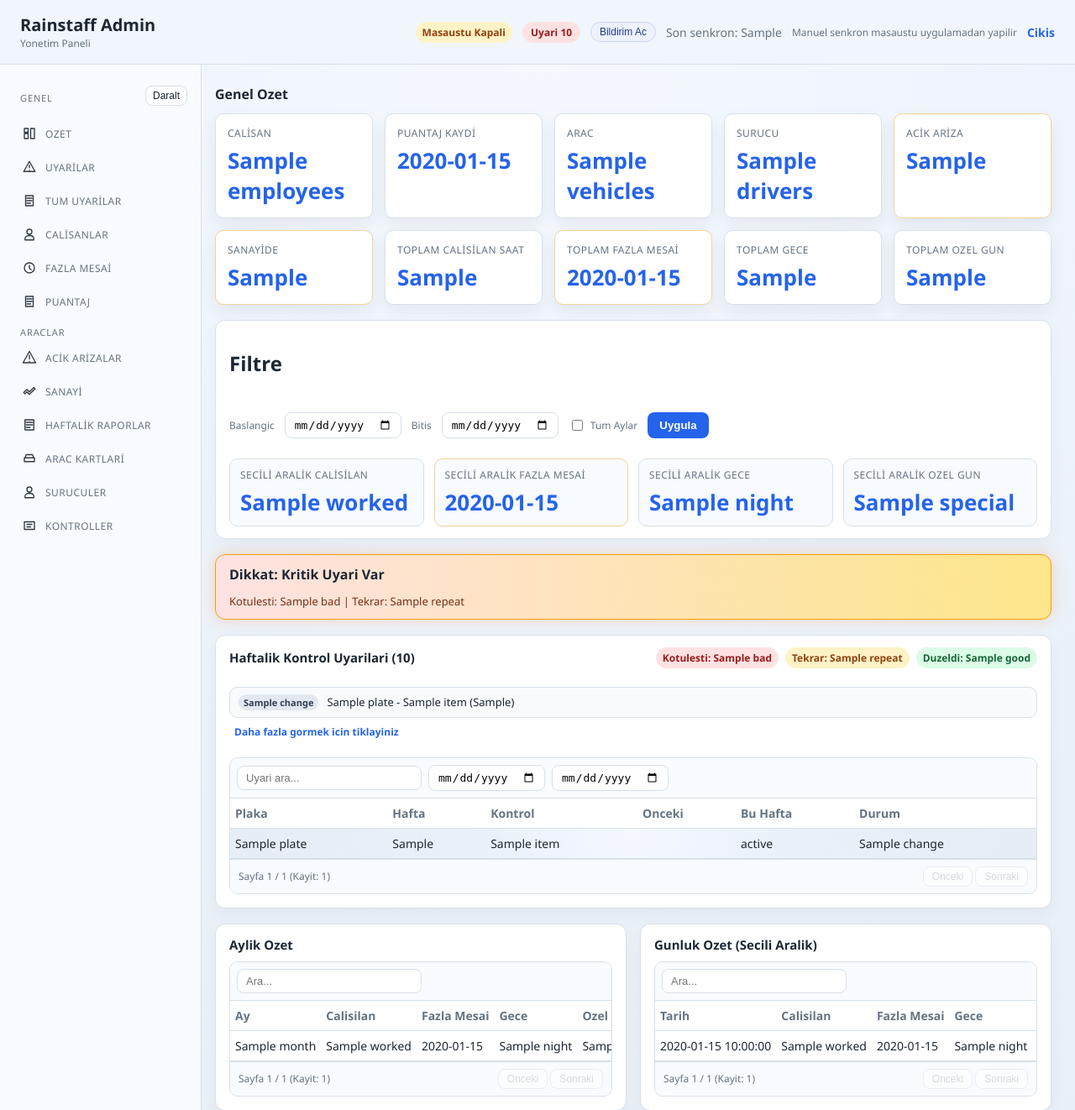
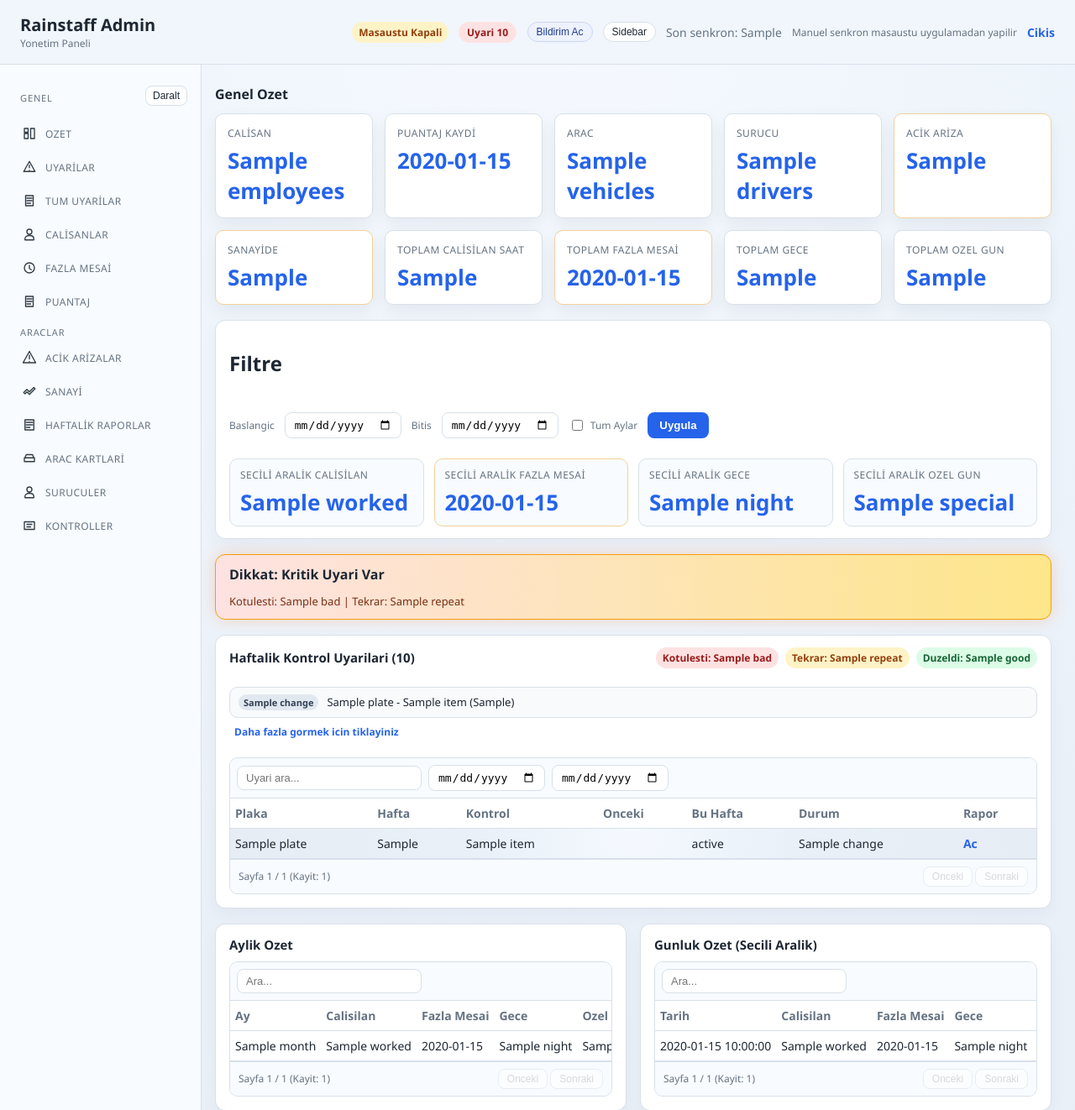
Before and after one commit to yabujinnn06/rainstaff, a Flask app: template server/templates/dashboard.html in a window 1280 px wide. Shown: the top 1322 px of the page at 84% size. Run offline with Flask 3, Linux system fonts and the light colour scheme; a user stored in the database is signed in; the template is opened without the code that fills it: most values are stand-ins (such as "Sample title", 1, 10 or a date in 2020).

Commit message:
Add alerts links and sidebar controls

```diff
--- a/server/static/style.css
+++ b/server/static/style.css
@@ -188,6 +188,20 @@ body {
 
 .notify-btn:hover {
   background: #e0e7ff;
+}
+
+.sidebar-btn {
+  border: 1px solid var(--border);
+  background: white;
+  color: var(--text);
+  padding: 4px 10px;
+  border-radius: 999px;
+  font-size: 12px;
+  cursor: pointer;
+}
+
+.sidebar-btn:hover {
+  background: #f1f5f9;
 }
 
 .notification-bar {
@@ -757,6 +771,14 @@ body.sidebar-collapsed .sidebar a {
 
 body.sidebar-collapsed .sidebar a .label,
 body.sidebar-collapsed .menu-title,
-body.sidebar-collapsed .sidebar-collapse {
+body.sidebar-collapsed .menu-title {
   display: none;
 }
+
+body.sidebar-hidden .layout {
+  grid-template-columns: 1fr;
+}
+
+body.sidebar-hidden .sidebar {
+  display: none;
+}
--- a/server/templates/dashboard.html
+++ b/server/templates/dashboard.html
@@ -23,6 +23,7 @@
           Uyari {{ alert_counts.total }}
         </a>
         <button class="notify-btn" id="notifyBtn" type="button">Bildirim Ac</button>
+        <button class="sidebar-btn" id="sidebarHide" type="button">Sidebar</button>
         Son senkron: {{ last_sync or 'Yok' }}
         <span class="hint">Manuel senkron masaustu uygulamadan yapilir</span>
         <a class="logout" href="/logout">Cikis</a>
@@ -263,6 +264,7 @@
                   <th>Onceki</th>
                   <th>Bu Hafta</th>
                   <th>Durum</th>
+                  <th>Rapor</th>
                 </tr>
               </thead>
               <tbody>
@@ -275,10 +277,13 @@
                       <td>{{ row['prev_status'] }}</td>
                       <td>{{ row['current_status'] }}</td>
                       <td>{{ row['change'] }}</td>
+                      <td>
+                        <a class="link" href="/reports/weekly/{{ row['plate'] }}/{{ row['week_start'] }}">Ac</a>
+                      </td>
                     </tr>
                   {% endfor %}
                 {% else %}
-                  <tr><td colspan="6">Kayit yok</td></tr>
+                  <tr><td colspan="7">Kayit yok</td></tr>
                 {% endif %}
               </tbody>
             </table>
@@ -713,6 +718,7 @@
       const sidebarToggle = document.getElementById("sidebarToggle");
       const sidebarBackdrop = document.getElementById("sidebarBackdrop");
       const sidebarCollapse = document.getElementById("sidebarCollapse");
+      const sidebarHide = document.getElementById("sidebarHide");
       const toggleSidebar = () => document.body.classList.toggle("sidebar-open");
       if (sidebarToggle) {
         sidebarToggle.addEventListener("click", toggleSidebar);
@@ -732,6 +738,11 @@
         sidebarCollapse.textContent = document.body.classList.contains("sidebar-collapsed")
           ? "Genislet"
           : "Daralt";
+      }
+      if (sidebarHide) {
+        sidebarHide.addEventListener("click", () => {
+          document.body.classList.toggle("sidebar-hidden");
+        });
       }
       const allToggle = document.querySelector('input[name="all"]');
       const startInput = document.querySelector('input[name="start"]');
```
Also changed, not shown: server/templates/alerts.html (+34 -3 lines).
